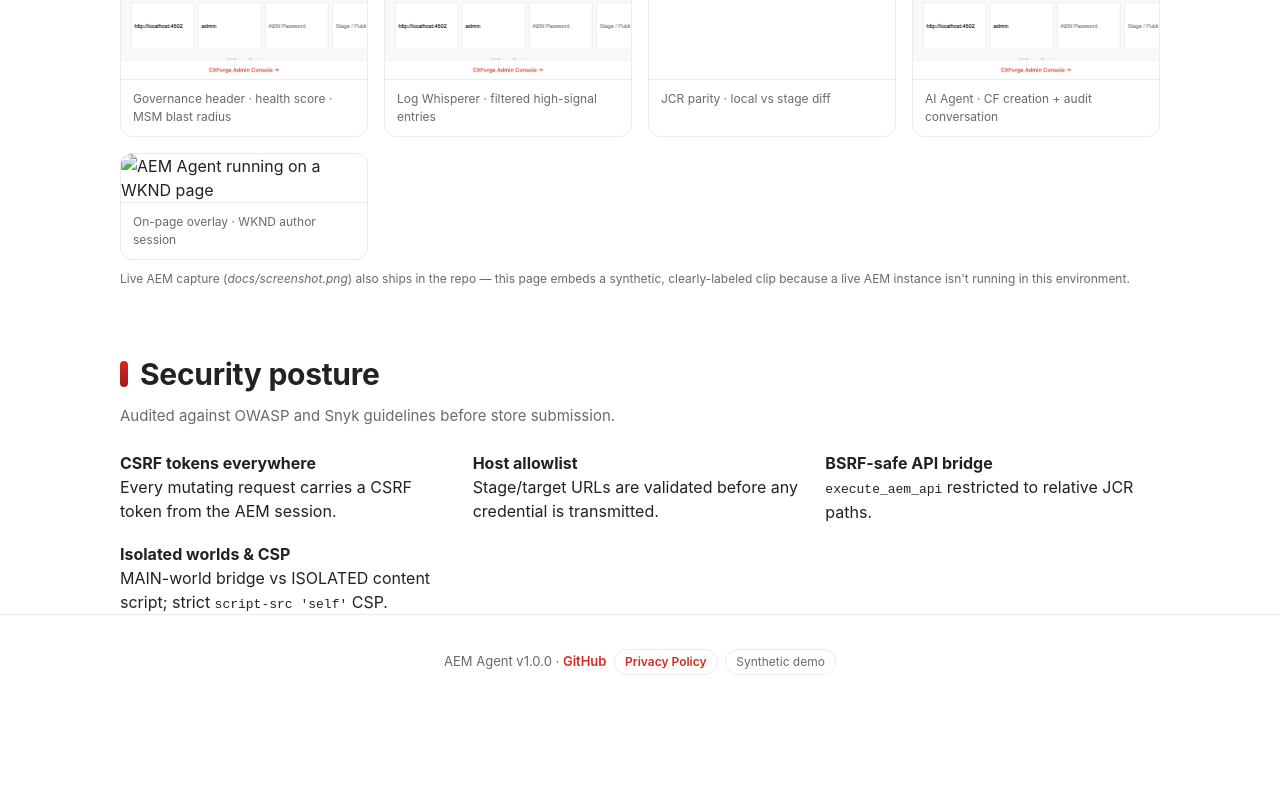
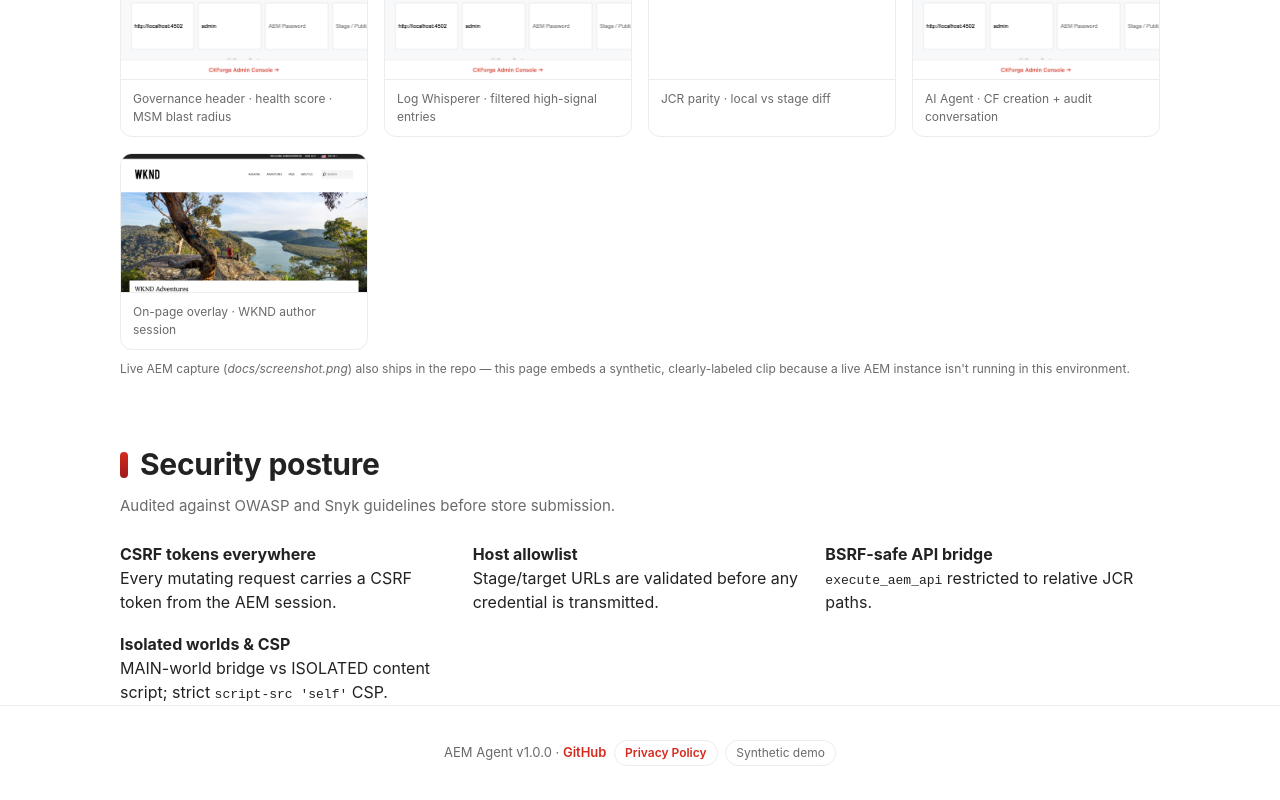
Before and after one commit to narendragandhi/aem-agent-extension, a browser extension: page docs/demo-gallery/index.html in a window 1280 px wide. Shown: the part 2617-3417 px from the top of the page. Before the commit the page ends 3326 px from the top, so only its background shows below. Drawn offline with Linux system fonts and the light colour scheme.

Commit message:
fix(gallery): commit WKND screenshot asset not served by Pages

```diff
--- a/docs/demo-gallery/index.html
+++ b/docs/demo-gallery/index.html
@@ -141,7 +141,7 @@
     <figure class="shot"><img src="panel-logs.png" alt="Log Whisperer showing high-signal Sling log entries and AI correlation"><figcaption>Log Whisperer · filtered high-signal entries</figcaption></figure>
     <figure class="shot"><img src="panel-diff.png" alt="JCR parity diff overlay between local and stage"><figcaption>JCR parity · local vs stage diff</figcaption></figure>
     <figure class="shot"><img src="panel-chat-filled.png" alt="AI Agent chat tab with content fragment creation and audit conversation"><figcaption>AI Agent · CF creation + audit conversation</figcaption></figure>
-    <figure class="shot"><img src="../../aem-wknd-test.png" alt="AEM Agent running on a WKND page"><figcaption>On-page overlay · WKND author session</figcaption></figure>
+    <figure class="shot"><img src="wknd-onpage.png" alt="AEM Agent running on a WKND page"><figcaption>On-page overlay · WKND author session</figcaption></figure>
   </div>
   <p class="note">Live AEM capture (<em>docs/screenshot.png</em>) also ships in the repo — this page embeds a synthetic, clearly-labeled clip because a live AEM instance isn't running in this environment.</p>
 </section>
```
Also changed, not shown: docs/demo-gallery/wknd-onpage.png (added).
